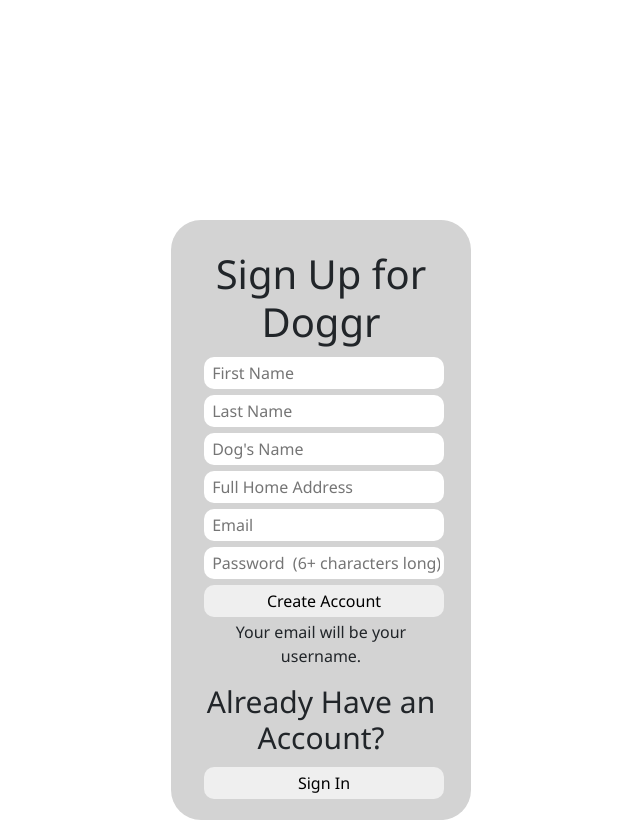
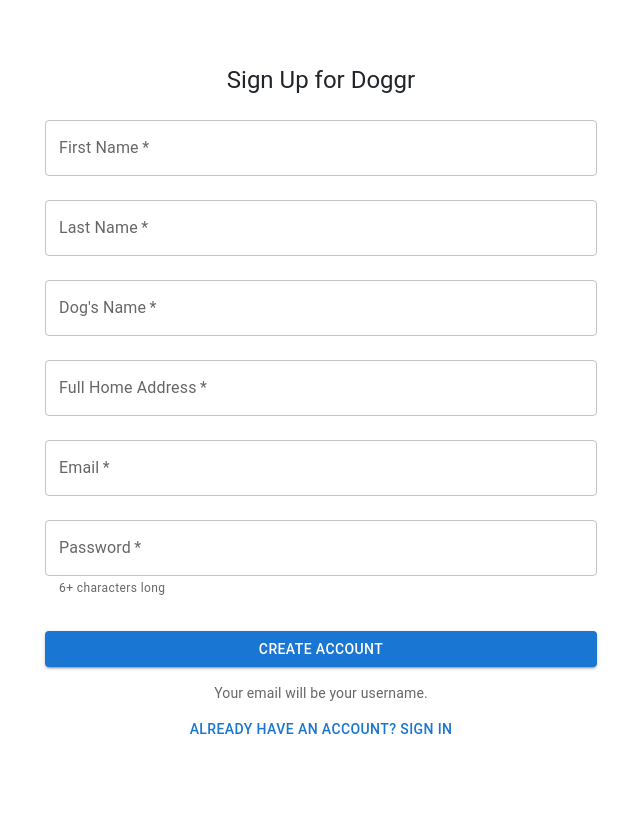
Before and after one commit to cartervanharen/Doggr, a React (Vite) app in the folder doggr/: page /signup in a window 1280 px wide. Shown: the whole page, without its empty margins (319-959 px from the left). Built offline with nearby package versions, Linux system fonts and the light colour scheme.

Commit message:
Remade relation buttons

```diff
--- a/doggr/src/GetDogImages.jsx
+++ b/doggr/src/GetDogImages.jsx
@@ -60,3 +60,4 @@
 }
 
 export default GetDogImages;
+//     <div className="Whole_LoginPage">
--- a/doggr/src/LoginPage.jsx
+++ b/doggr/src/LoginPage.jsx
@@ -1,12 +1,22 @@
 import { useState } from "react";
-import "./global.css";
+import {
+  Button,
+  TextField,
+  Typography,
+  Container,
+  Box,
+  Alert,
+} from "@mui/material";
 import axios from "axios";
 import { useNavigate } from "react-router-dom";
+import "./global.css";
+
 function LoginPage() {
   const [email, setEmail] = useState("");
   const [password, setPassword] = useState("");
   const [error, setError] = useState("");
   const navigate = useNavigate();
+
   const handleSignIn = async () => {
     const userData = {
       email: email,
@@ -15,7 +25,7 @@
 
     try {
       const response = await signUserIn(userData);
-      console.log("User sign in successfully:", response);
+      console.log("User signed in successfully:", response);
       navigate("/settings");
     } catch (error) {
       console.error("Error signing in user:", error);
@@ -43,36 +53,52 @@
 
   return (
     <div className="Whole_LoginPage">
-      <div className="Inner_LoginPage">
-        <div className="UserInput_LoginPage">
-          <h1>Sign in to Doggr</h1>
-          {error && <p className="Error_Message">{error}</p>}
-          <input
-            className="InputField_LoginPage"
+      <Container maxWidth="sm">
+        <Box
+          sx={{
+            mt: 8,
+            display: "flex",
+            flexDirection: "column",
+            alignItems: "center",
+          }}
+        >
+          <Typography component="h1" variant="h5">
+            Sign in to Doggr
+          </Typography>
+          {error && <Alert severity="error">{error}</Alert>}
+          <TextField
+            margin="normal"
+            required
+            fullWidth
+            label="Email"
             type="email"
             value={email}
             onChange={(e) => setEmail(e.target.value)}
-            placeholder=" Email"
+            autoComplete="email"
           />
-          <input
-            className="InputField_LoginPage"
+          <TextField
+            margin="normal"
+            required
+            fullWidth
+            label="Password"
             type="password"
             value={password}
             onChange={(e) => setPassword(e.target.value)}
-            placeholder=" Password"
+            autoComplete="current-password"
           />
-          <button className="InputField_LoginPage" onClick={handleSignIn}>
+          <Button
+            fullWidth
+            variant="contained"
+            sx={{ mt: 3, mb: 2 }}
+            onClick={handleSignIn}
+          >
             Sign In
-          </button>
-
-          <button
-            className="InputField_LoginPage"
-            onClick={() => navigate("/signup")}
-          >
+          </Button>
+          <Button fullWidth variant="text" onClick={() => navigate("/signup")}>
             No Account? Sign Up
-          </button>
-        </div>
-      </div>
+          </Button>
+        </Box>
+      </Container>
     </div>
   );
 }
--- a/doggr/src/MainPage.jsx
+++ b/doggr/src/MainPage.jsx
@@ -1,15 +1,17 @@
-import { useEffect } from "react";
+import { useEffect, useState } from "react";
 import { useNavigate } from "react-router-dom";
 import axios from "axios";
 import "./global.css";
 import ShowProfileByUUID from "./ShowProfileByUUID.jsx";
 import LeftSidebar from "./LeftSidebar.jsx";
 import RightSidebar from "./RightSidebar.jsx";
-import like from "./assets/like.svg";
-import dislike from "./assets/dislike.svg";
+import { Box, Button } from "@mui/material";
+import CloseIcon from '@mui/icons-material/Close';
+import FavoriteIcon from '@mui/icons-material/Favorite';
 
 const MainPage = () => {
   const navigate = useNavigate();
+  const [tiltDirection, setTiltDirection] = useState('');
 
   const verifyTokenAndGetUserID = async () => {
     const token = localStorage.getItem("accessToken");
@@ -25,7 +27,6 @@
       const response = await axios.post("http://localhost:3000/verify-token", {
         authorization: wholeToken,
       });
-
       const userId = response.data.user.id;
       console.log("User ID retrieved:", userId);
     } catch (error) {
@@ -41,17 +42,51 @@
     verifyTokenAndGetUserID();
   });
 
+  const handleHoverEnter = (direction) => {
+    setTiltDirection(direction);
+  };
+
+  const handleHoverLeave = () => {
+    setTiltDirection('');
+  };
+
+  const tiltStyles = {
+    transform: tiltDirection === 'left' ? 'rotate(-5deg)' : tiltDirection === 'right' ? 'rotate(5deg)' : 'none',
+    transition: 'transform 0.5s ease-in-out'
+  };
+
   return (
     <>
-      <img className="likebutton" src={like}></img>
-
-      <img className="dislikebutton" src={dislike}></img>
-
       <div className="flexbox_MainPage">
-        <ShowProfileByUUID></ShowProfileByUUID>
         <LeftSidebar></LeftSidebar>
+        <div style={tiltStyles}>
+          <ShowProfileByUUID></ShowProfileByUUID>
+        </div>
         <RightSidebar></RightSidebar>
       </div>
+
+      <Box sx={{ position: 'fixed', bottom: 20, left: 0, right: 0, display: 'flex', justifyContent: 'center', alignItems: 'center' }}>
+        <Button
+          variant="contained"
+          startIcon={<CloseIcon />}
+          color="error"
+          sx={{ minWidth: 140, height: 60, marginX: 1 }}
+          onMouseEnter={() => handleHoverEnter('left')}
+          onMouseLeave={handleHoverLeave}
+        >
+          Dislike
+        </Button>
+        <Button
+          variant="contained"
+          endIcon={<FavoriteIcon />}
+          color="primary"
+          sx={{ minWidth: 140, height: 60, marginX: 1 }}
+          onMouseEnter={() => handleHoverEnter('right')}
+          onMouseLeave={handleHoverLeave}
+        >
+          Like
+        </Button>
+      </Box>
     </>
   );
 };
--- a/doggr/src/SignUpPage.jsx
+++ b/doggr/src/SignUpPage.jsx
@@ -1,7 +1,8 @@
-import { useState } from "react";
+import { useState } from 'react';
+import { Button, TextField, Typography, Container, Box, Alert } from '@mui/material';
+import axios from 'axios';
+import { useNavigate } from 'react-router-dom';
 import "./global.css";
-import axios from "axios";
-import { useNavigate } from "react-router-dom";
 
 function SignUp() {
   const navigate = useNavigate();
@@ -11,6 +12,7 @@
   const [firstName, setFirstName] = useState("");
   const [lastName, setLastName] = useState("");
   const [dogName, setDogName] = useState("");
+  const [error, setError] = useState("");
 
   const handleSignUp = async () => {
     const userData = {
@@ -25,95 +27,114 @@
     try {
       const response = await createUser(userData);
       console.log("User created successfully:", response);
-      navigate("/login");
+      navigate("/login");//NOT WORKING
+
     } catch (error) {
       console.error("Error creating user:", error);
+      setError(error.response ? error.response.data : error.message);
     }
   };
 
   const createUser = async (userData) => {
     try {
-      const response = await axios.post(
-        "http://localhost:3000/signup",
-        userData
-      );
+      const response = await axios.post("http://localhost:3000/signup", userData);
       return response.data;
     } catch (error) {
-      console.error(
-        "Error creating user:",
-        error.response ? error.response.data : error.message
-      );
+      console.error("Error creating user:", error.response ? error.response.data : error.message);
       throw error;
     }
   };
 
   return (
     <div className="Whole_LoginPage">
-      <div className="UserInput_SignUpPage">
-        <h1>Sign Up for Doggr</h1>
 
-        <input
-          className="InputField_LoginPage"
-          type="text"
+    <Container component="main" maxWidth="sm">
+      <Box sx={{ mt: 8, display: 'flex', flexDirection: 'column', alignItems: 'center' }}>
+        <Typography component="h1" variant="h5">
+          Sign Up for Doggr
+        </Typography>
+        {error && <Alert severity="error">{error}</Alert>}
+        <Box component="form" noValidate sx={{ mt: 1 }}>
+          <TextField
+            margin="normal"
+            required
+            fullWidth
+            label="First Name"
             value={firstName}
             onChange={(e) => setFirstName(e.target.value)}
-          placeholder=" First Name"
+            autoComplete="fname"
           />
-
-        <input
-          className="InputField_LoginPage"
-          type="text"
+          <TextField
+            margin="normal"
+            required
+            fullWidth
+            label="Last Name"
             value={lastName}
             onChange={(e) => setLastName(e.target.value)}
-          placeholder=" Last Name"
+            autoComplete="lname"
           />
-
-        <input
-          className="InputField_LoginPage"
-          type="text"
+          <TextField
+            margin="normal"
+            required
+            fullWidth
+            label="Dog's Name"
             value={dogName}
             onChange={(e) => setDogName(e.target.value)}
-          placeholder=" Dog's Name"
+            autoComplete="dog-name"
           />
-
-        <input
-          className="InputField_LoginPage"
-          type="text"
+          <TextField
+            margin="normal"
+            required
+            fullWidth
+            label="Full Home Address"
             value={address}
             onChange={(e) => setAddress(e.target.value)}
-          placeholder=" Full Home Address"
+            autoComplete="address"
           />
-
-        <input
-          className="InputField_LoginPage"
+          <TextField
+            margin="normal"
+            required
+            fullWidth
+            label="Email"
             type="email"
             value={email}
             onChange={(e) => setEmail(e.target.value)}
-          placeholder=" Email"
+            autoComplete="email"
           />
-
-        <input
-          className="InputField_LoginPage"
+          <TextField
+            margin="normal"
+            required
+            fullWidth
+            label="Password"
             type="password"
             value={password}
             onChange={(e) => setPassword(e.target.value)}
-          placeholder=" Password  (6+ characters long)"
+            autoComplete="new-password"
+            helperText="6+ characters long"
           />
-
-        <button className="InputField_LoginPage" onClick={handleSignUp}>
+          <Button
+            type="submit"
+            fullWidth
+            variant="contained"
+            sx={{ mt: 3, mb: 2 }}
+            onClick={handleSignUp}
+          >
             Create Account
-        </button>
-        <p>Your email will be your username.</p>
-
-        <h1 className="BottomText_LoginPage">Already Have an Account?</h1>
-
-        <button
-          className="InputField_LoginPage"
+          </Button>
+          <Typography variant="body2" color="textSecondary" align="center">
+            Your email will be your username.
+          </Typography>
+          <Button
+            fullWidth
+            variant="text"
+            sx={{ mt: 1 }}
             onClick={() => navigate("/login")}
           >
-          Sign In
-        </button>
-      </div>
+            Already Have an Account? Sign In
+          </Button>
+        </Box>
+      </Box>
+    </Container>
     </div>
   );
 }
--- a/doggr/src/global.css
+++ b/doggr/src/global.css
@@ -11,6 +11,7 @@
   align-content: flex-start;
   flex-wrap: wrap;
 }
+
 
 .DogImageCard_MainPage {
   max-width: 300px;
@@ -183,7 +184,6 @@
 }
 
 .innerPage_MainPage {
-  background-color: yellow;
   width: 35px;
   justify-content: center;
 
--- a/doggr/src/root.css
+++ b/doggr/src/root.css
@@ -6,7 +6,7 @@
   font-family: 'Segoe UI', Tahoma, Geneva, Verdana, sans-serif;
 
   margin: 0;
-  background-color: yellow;
+
 }
 
 :root {
```
Also changed, not shown: 2 other files (tests, documents, lock files or other folders). Lines whose indentation alone changed are shown as unchanged.
